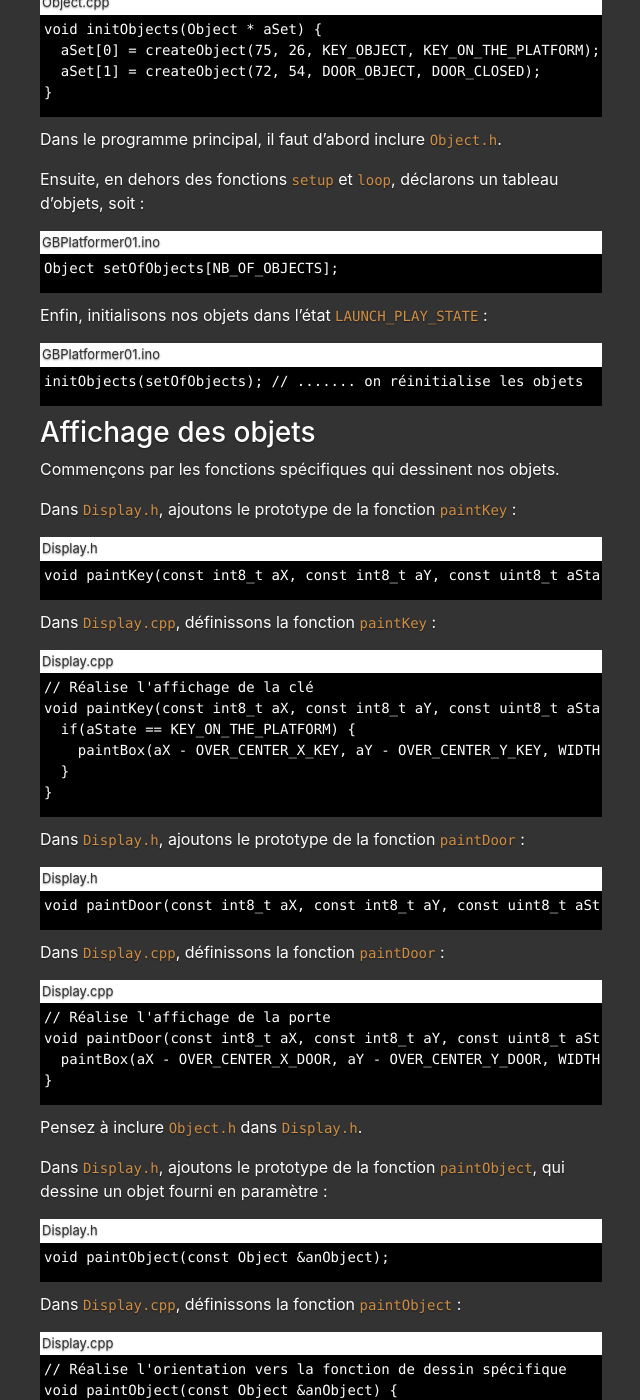
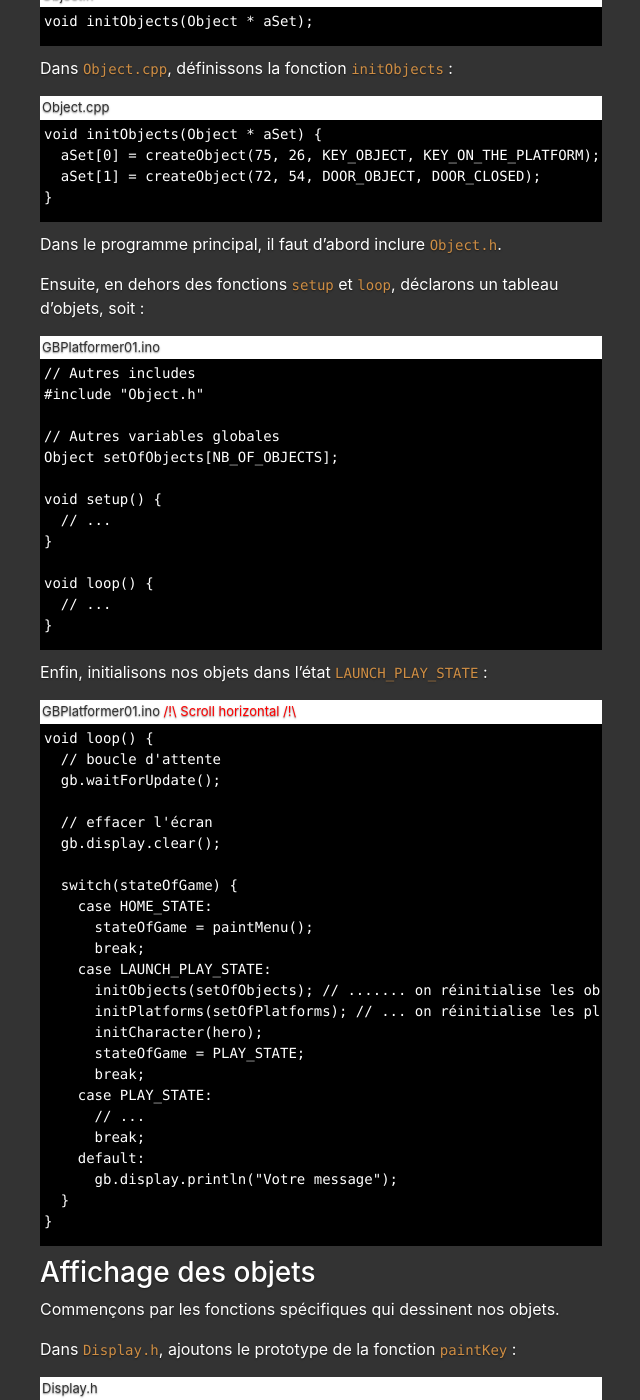
Before and after one commit to chris-scientist/gb-platformer-ws-01, a Jekyll site: the page built from docs/fr/monde.md, in a window 1280 px wide and 1400 px high, scrolled down 2681 px. Shown: the whole window, without its empty margins (319-959 px from the left). Built offline with Jekyll 4.4.1, drawn with Linux system fonts in a browser that asks for light colours; some of the changed text lies outside the part shown.

Commit message:
Corrections E4 [FR]

````diff
--- a/docs/fr/monde.md
+++ b/docs/fr/monde.md
@@ -13,7 +13,7 @@
 
 Pour cette quatrième étape nous allons implémenter les interactions avec le monde. Il y a aura une clé à ramasser, celle-ci permettra d'ouvrir une porte.
 
-*Je vous invite à télécharger [le code](https://github.com/chris-scientist/gb-platformer-workshop-01/archive/v3.0.zip) qui est le résultat de la troisième étape afin de partir sur des bases communes.*
+*Je vous invite à télécharger <a href="https://github.com/chris-scientist/gb-platformer-workshop-01/archive/v3.0.zip" class="external-link" >le code</a> qui est le résultat de la troisième étape afin de partir sur des bases communes.*
 
 ## Les objets
 
@@ -71,6 +71,7 @@
 #ifndef PLATFORMER_OBJECT
 #define PLATFORMER_OBJECT
 
+#include <Gamebuino-Meta.h>
 #include "Constants.h"
 
 struct Object {
@@ -87,12 +88,16 @@
 
 <div class="filename" >Object.h</div>
 ```
-Object createObject(int8_t aX, int8_t aY, uint8_t aType, uint8_t aState);
+Object createObject(
+  int8_t aX, int8_t aY,
+  uint8_t aType,
+  uint8_t aState
+);
 ```
 
 Dans `Object.cpp`, définissons la fonction `createObject` :
 
-<div class="filename" >Object.cpp</div>
+<div class="filename" >Object.cpp <span>/!\ Scroll horizontal /!\</span></div>
 ```
 Object createObject(int8_t aX, int8_t aY, uint8_t aType, uint8_t aState) {
   Object anObject;
@@ -129,14 +134,49 @@
 
 <div class="filename" >GBPlatformer01.ino</div>
 ```
+// Autres includes
+#include "Object.h"
+
+// Autres variables globales
 Object setOfObjects[NB_OF_OBJECTS];
+
+void setup() {
+  // ...
+}
+
+void loop() {
+  // ...
+}
 ```
 
 Enfin, initialisons nos objets dans l'état `LAUNCH_PLAY_STATE` :
 
-<div class="filename" >GBPlatformer01.ino</div>
+<div class="filename" >GBPlatformer01.ino <span>/!\ Scroll horizontal /!\</span></div>
 ```
-initObjects(setOfObjects); // ....... on réinitialise les objets
+void loop() {
+  // boucle d'attente
+  gb.waitForUpdate();
+
+  // effacer l'écran
+  gb.display.clear();
+
+  switch(stateOfGame) {
+    case HOME_STATE:
+      stateOfGame = paintMenu();
+      break;
+    case LAUNCH_PLAY_STATE:
+      initObjects(setOfObjects); // ....... on réinitialise les objets
+      initPlatforms(setOfPlatforms); // ... on réinitialise les plateformes
+      initCharacter(hero);
+      stateOfGame = PLAY_STATE;
+      break;
+    case PLAY_STATE:
+      // ...
+      break;
+    default:
+      gb.display.println("Votre message");
+  }
+}
 ```
 
 ### Affichage des objets
@@ -147,12 +187,15 @@
 
 <div class="filename" >Display.h</div>
 ```
-void paintKey(const int8_t aX, const int8_t aY, const uint8_t aState);
+void paintKey(
+  const int8_t aX, const int8_t aY,
+  const uint8_t aState
+);
 ```
 
 Dans `Display.cpp`, définissons la fonction `paintKey` :
 
-<div class="filename" >Display.cpp</div>
+<div class="filename" >Display.cpp <span>/!\ Scroll horizontal /!\</span></div>
 ```
 // Réalise l'affichage de la clé
 void paintKey(const int8_t aX, const int8_t aY, const uint8_t aState) {
@@ -166,12 +209,15 @@
 
 <div class="filename" >Display.h</div>
 ```
-void paintDoor(const int8_t aX, const int8_t aY, const uint8_t aState);
+void paintDoor(
+  const int8_t aX, const int8_t aY,
+  const uint8_t aState
+);
 ```
 
 Dans `Display.cpp`, définissons la fonction `paintDoor` :
 
-<div class="filename" >Display.cpp</div>
+<div class="filename" >Display.cpp <span>/!\ Scroll horizontal /!\</span></div>
 ```
 // Réalise l'affichage de la porte
 void paintDoor(const int8_t aX, const int8_t aY, const uint8_t aState) {
@@ -228,12 +274,16 @@
 
 <div class="filename" >Display.h</div>
 ```
-void paint(Character &aCharacter, Platform * aSetOfPlatforms, Object * aSetOfObjects);
+void paint(
+  Character &aCharacter,
+  Platform * aSetOfPlatforms,
+  Object * aSetOfObjects
+);
 ```
 
 Modifions, dans `Display.cpp`, la fonction `paint` :
 
-<div class="filename" >Display.cpp</div>
+<div class="filename" >Display.cpp <span>/!\ Scroll horizontal /!\</span></div>
 ```
 // Réalise tout l'affichage
 void paint(Character &aCharacter, Platform * aSetOfPlatforms, Object * aSetOfObjects) {
@@ -247,7 +297,29 @@
 
 <div class="filename" >GBPlatformer01.ino</div>
 ```
-paint(hero, setOfPlatforms, setOfObjects);
+void loop() {
+  // boucle d'attente
+  gb.waitForUpdate();
+
+  // effacer l'écran
+  gb.display.clear();
+
+  switch(stateOfGame) {
+    case HOME_STATE:
+      stateOfGame = paintMenu();
+      break;
+    case LAUNCH_PLAY_STATE:
+      // ...
+      break;
+    case PLAY_STATE:
+      // ...
+
+      paint(hero, setOfPlatforms, setOfObjects);
+      break;
+    default:
+      gb.display.println("Votre message");
+  }
+)
 ```
 
 Vous pouvez téléverser votre programme sur votre console, et lancer une partie. Il y a deux nouveaux rectangles : le jaune représente une clé et le gris une porte fermée. Si vous allez ramasser la clé, rien ne se passe, c'est normal ! Nous allons coder les interactions avec les objets dans la suite de cette étape.
@@ -291,14 +363,17 @@
 #include "Character.h"
 #include "Object.h"
 
-const uint8_t isContactWithObject(const Character &aCharacter, const Object &anObject);
+const uint8_t isContactWithObject(
+  const Character &aCharacter,
+  const Object &anObject
+);
 
 #endif
 ```
 
 Dans `Interactions.cpp`, ajoutons la définition de la fonction `isContactWithObject` :
 
-<div class="filename" >Interactions.cpp</div>
+<div class="filename" >Interactions.cpp <span>/!\ Scroll horizontal /!\</span></div>
 ```
 // Indique s'il y a une collision avec l'objet en paramètre
 const uint8_t isContactWithObject(const Character &aCharacter, const Object &anObject) {
@@ -338,12 +413,15 @@
 
 <div class="filename" >Interactions.h</div>
 ```
-void interactionsWithWorld(Character &aCharacter, Object * aSetOfObjects);
+void interactionsWithWorld(
+  Character &aCharacter,
+  Object * aSetOfObjects
+);
 ```
 
 Dans `Interactions.cpp`, définissons la fonction `interactionsWithWorld` :
 
-<div class="filename" >Interactions.cpp</div>
+<div class="filename" >Interactions.cpp <span>/!\ Scroll horizontal /!\</span></div>
 ```
 // Réalise les interactions avec les objets s'il y a collision
 void interactionsWithWorld(Character &aCharacter, Object * aSetOfObjects) {
@@ -371,7 +449,31 @@
 
 <div class="filename" >GBPlatformer01.ino</div>
 ```
-interactionsWithWorld(hero, setOfObjects);
+void loop() {
+  // boucle d'attente
+  gb.waitForUpdate();
+
+  // effacer l'écran
+  gb.display.clear();
+
+  switch(stateOfGame) {
+    case HOME_STATE:
+      stateOfGame = paintMenu();
+      break;
+    case LAUNCH_PLAY_STATE:
+      // ...
+      break;
+    case PLAY_STATE:
+      // ...
+
+      interactionsWithWorld(hero, setOfObjects);
+
+      paint(hero, setOfPlatforms, setOfObjects);
+      break;
+    default:
+      gb.display.println("Votre message");
+  }
+)
 ```
 
 Téléversez votre programme sur votre console, et constatez maintenant que vous pouvez ramasser la clé puis ouvrir la porte.
@@ -380,7 +482,7 @@
 
 Vous voici arrivé à la fin de cette quatrième étape : nous avons créé, affiché et interagi avec les objets.
 
-Si vous avez terminé ou si vous rencontrez des problèmes vous pouvez télécharger la solution [ici](https://github.com/chris-scientist/gb-platformer-workshop-01/archive/v4.0.zip).
+Si vous avez terminé ou si vous rencontrez des problèmes vous pouvez télécharger la solution <a href="https://github.com/chris-scientist/gb-platformer-workshop-01/archive/v4.0.zip" class="external-link" >ici</a>.
 
 Dans la prochaine étape, c'est-à-dire la cinquième, nous aborderons la gestion de la partie et nous ajouterons un chronomètre.
 
````
